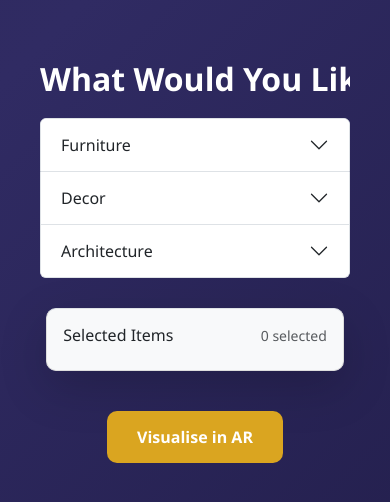
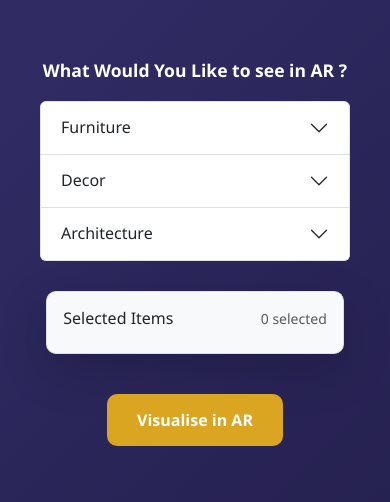
Before and after one commit to SA0806/practice_IITISOC, a React (Create React App) app: page /Dashboard in a window 390 px wide. Shown: the top 502 px of the page. Built offline with nearby package versions, Linux system fonts and the light colour scheme.

Commit message:
Update Dashboard.css

```diff
--- a/src/pages/Dashboard.css
+++ b/src/pages/Dashboard.css
@@ -149,3 +149,10 @@
 .dashboard {
   padding-bottom: 160px;
 }
+@media  (max-width: 1024px) {
+
+  .section-title{
+    font-size: 4.5vw;
+  }
+
+}
```
